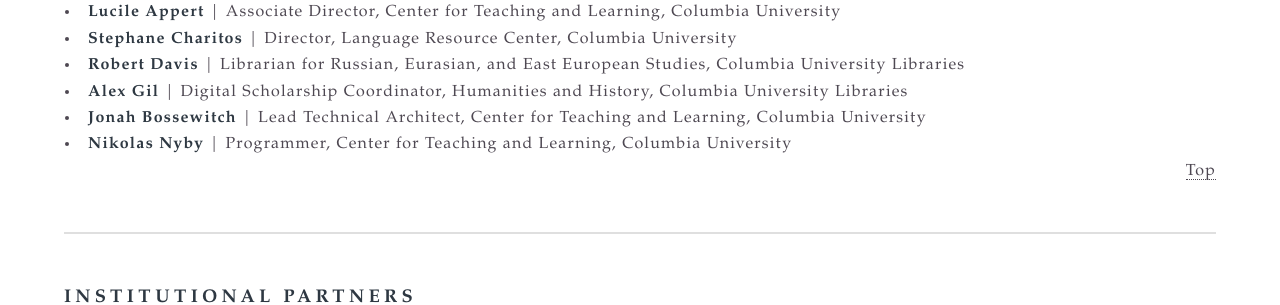
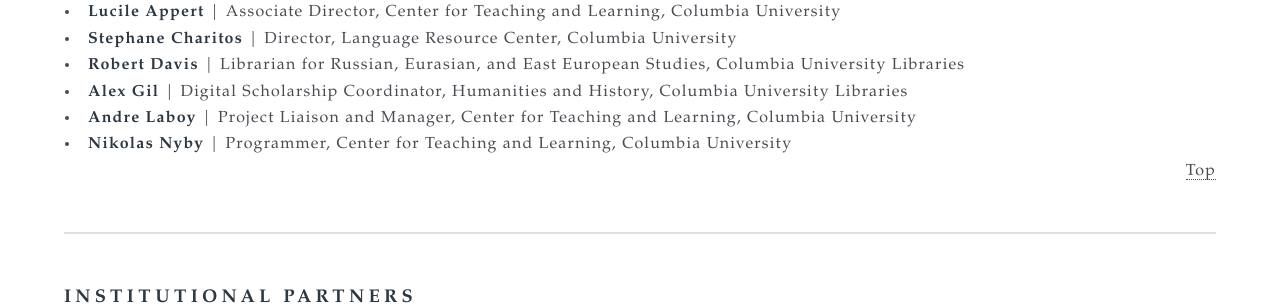
Before and after one commit to bradleygorski/blackseanet, a Jekyll site: the page people.html, which Jekyll copies as it is, in a window 1280 px wide and 900 px high, scrolled down 1566 px. Shown: the part 150-455 px from the top of the window. Built offline with Jekyll 4.4.1, drawn with Linux system fonts in a browser that asks for light colours.

Commit message:
Update people.html

```diff
--- a/people.html
+++ b/people.html
@@ -397,7 +397,7 @@
 		<li><strong>Stephane Charitos</strong> | Director, Language Resource Center, Columbia University</li>
 		<li><strong>Robert Davis</strong> | Librarian for Russian, Eurasian, and East European Studies, Columbia University Libraries</li>
 		<li><strong>Alex Gil</strong> | Digital Scholarship Coordinator, Humanities and History, Columbia University Libraries</li>
-		<li><strong>Jonah Bossewitch</strong> | Lead Technical Architect, Center for Teaching and Learning, Columbia University</li>
+		<li><strong>Andre Laboy</strong> | Project Liaison and Manager, Center for Teaching and Learning, Columbia University</li>
 		<li><strong>Nikolas Nyby</strong> | Programmer, Center for Teaching and Learning, Columbia University</li>
 		<a name="institutions"></a><p align="right"><a href="#top">Top</a></p>
 	</ul>
```
